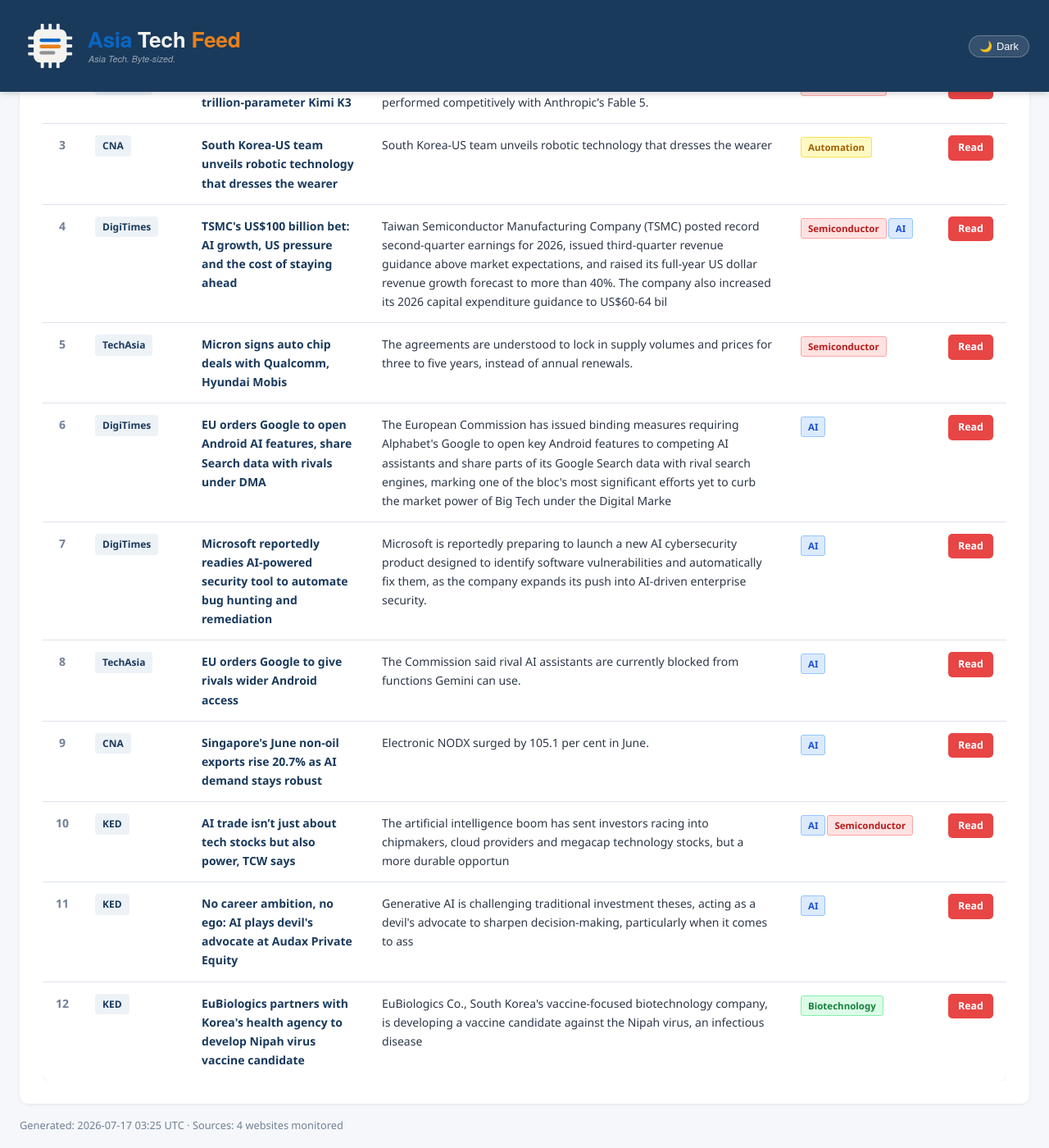
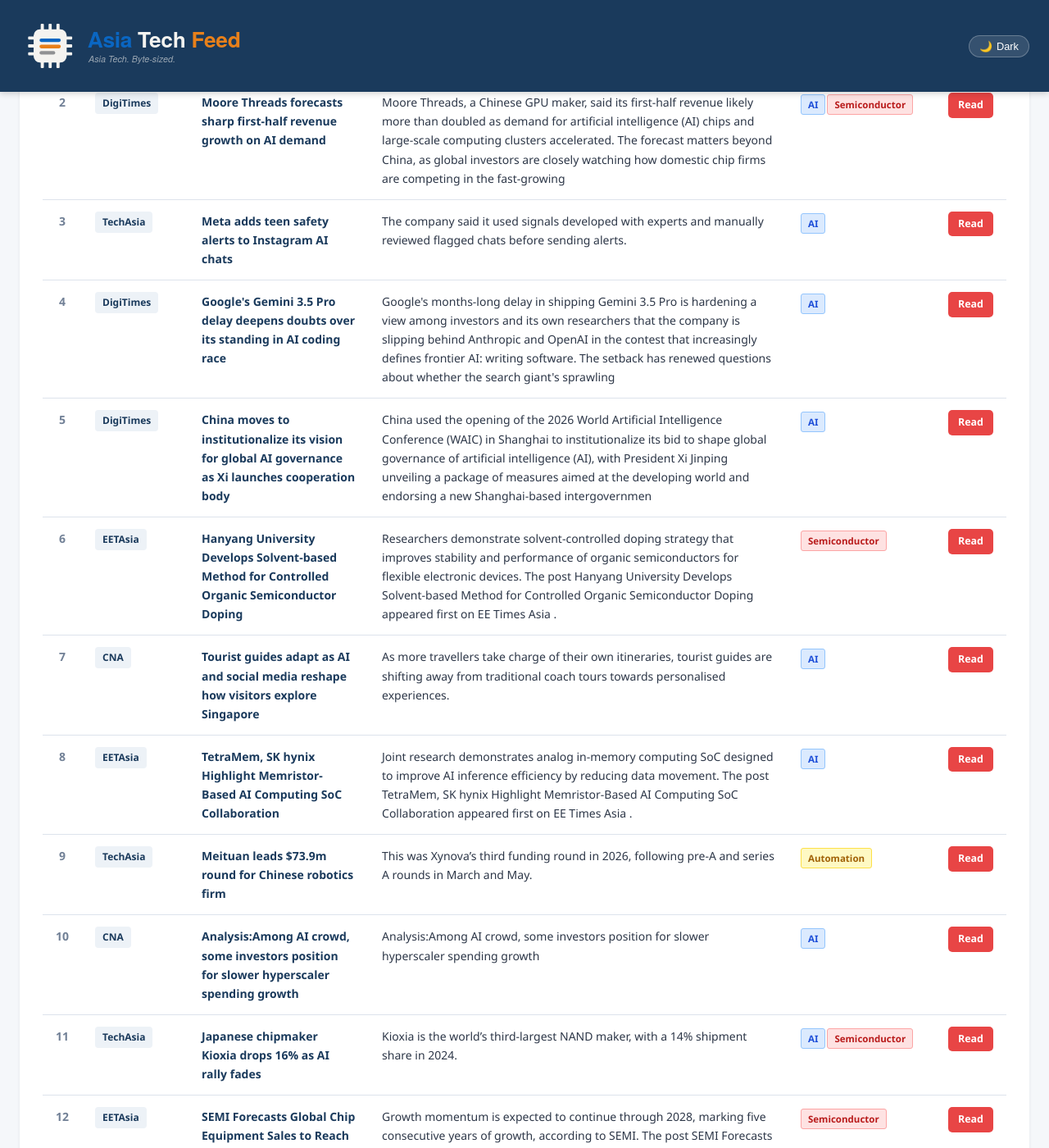
Before and after one commit to asiatechfeed/Asia-Tech-Feed, a Jekyll site: the page built from _posts/2026-07-17-asia-tech-news-digest.md, in a window 1280 px wide and 1400 px high, scrolled down 927 px. Shown: the whole window at 82% size. Built offline with Jekyll 4.4.1, drawn with Linux system fonts in a browser that asks for light colours; a script that is not in the unit is left out; some of the changed text lies outside the part shown.

Commit message:
📰 News digest 2026-07-17 (14 articles)

```diff
--- a/_posts/2026-07-17-asia-tech-news-digest.md
+++ b/_posts/2026-07-17-asia-tech-news-digest.md
@@ -1,16 +1,16 @@
 ---
 layout: post
 title: "Asia Tech News Digest - July 17, 2026"
-date: 2026-07-17 11:25:08 +0800
-articles_count: 12
-sources_count: 4
-sources: ["CNA", "DigiTimes", "KED", "TechAsia"]
+date: 2026-07-17 16:00:45 +0800
+articles_count: 14
+sources_count: 5
+sources: ["CNA", "DigiTimes", "EETAsia", "NikkeiAsia", "TechAsia"]
 csv_file: /assets/data/news-2026-07-17.tsv
-featured_title: "China's Xi says AI should not be dominated by one country"
-featured_url: "https://www.channelnewsasia.com/east-asia/china-ai-not-dominated-one-country-xi-6260096"
+featured_title: "China's Moonshot AI chases 'DeepSeek moment' with much-hyped model"
+featured_url: "https://www.channelnewsasia.com/east-asia/china-moonshot-ai-kimi-k3-6260536"
 featured_source: "CNA"
-featured_summary: "China's Xi says AI should not be dominated by one country"
-featured_image: "https://dam.mediacorp.sg/image/upload/s--oC-B5G-N--/c_crop,h_900,w_1600,x_0,y_83/c_fill,g_auto,h_676,w_1200/fl_relative,g_south_east,l_mediacorp:cna:watermark:2024-04:reuters_1,w_0.1/f_auto,q_auto/v1/mediacorp/cna/image/2026/07/17/2026-07-17t024315z_917124694_rc2efmaxol85_rtrmadp_3_china-ai.jpg?itok=8dvBWKDp"
+featured_summary: "Kimi K3 drew excitement from industry insiders, with some evoking a 2025 release from China's DeepSeek that shook assumptions of US dominance in AI."
+featured_image: "https://dam.mediacorp.sg/image/upload/s--wqrcboYx--/c_crop,h_449,w_799,x_1,y_2/c_fill,g_auto,h_676,w_1200/fl_relative,g_south_east,l_mediacorp:cna:watermark:2024-04:reuters_1,w_0.1/f_auto,q_auto/v1/one-cms/core/2026-07-17T020622Z_1_LYNXMPEM6G02H_RTROPTP_3_CHINA-TECH.JPG?itok=nh_6NRCw"
 ---
 
 <table class="news-table">
@@ -28,98 +28,114 @@ featured_image: "https://dam.mediacorp.sg/image/upload/s--oC-B5G-N--/c_crop,h_90
 <tr>
   <td class="col-num">1</td>
   <td class="col-source"><span class="source-badge">CNA</span></td>
-  <td class="col-title"><span class="article-title">China's Xi says AI should not be dominated by one country</span></td>
-  <td class="col-summary">China's Xi says AI should not be dominated by one country</td>
+  <td class="col-title"><span class="article-title">China's Moonshot AI chases 'DeepSeek moment' with much-hyped model</span></td>
+  <td class="col-summary">Kimi K3 drew excitement from industry insiders, with some evoking a 2025 release from China's DeepSeek that shook assumptions of US dominance in AI.</td>
   <td class="col-tags"><span class="tag ai">AI</span></td>
-  <td class="col-link"><a class="btn-link" href="https://www.channelnewsasia.com/east-asia/china-ai-not-dominated-one-country-xi-6260096" target="_blank" rel="noopener">Read</a></td>
+  <td class="col-link"><a class="btn-link" href="https://www.channelnewsasia.com/east-asia/china-moonshot-ai-kimi-k3-6260536" target="_blank" rel="noopener">Read</a></td>
 </tr>
 <tr>
   <td class="col-num">2</td>
-  <td class="col-source"><span class="source-badge">TechAsia</span></td>
-  <td class="col-title"><span class="article-title">Moonshot debuts 2.8 trillion-parameter Kimi K3</span></td>
-  <td class="col-summary">Moonshot said Kimi K3 supports a 1 million-token context window and performed competitively with Anthropic’s Fable 5.</td>
-  <td class="col-tags"><span class="tag semi">Semiconductor</span></td>
-  <td class="col-link"><a class="btn-link" href="https://www.techinasia.com/chinas-moonshot-ai-explores-hk-ipo-eyes-1b-funding" target="_blank" rel="noopener">Read</a></td>
+  <td class="col-source"><span class="source-badge">DigiTimes</span></td>
+  <td class="col-title"><span class="article-title">Moore Threads forecasts sharp first-half revenue growth on AI demand</span></td>
+  <td class="col-summary">Moore Threads, a Chinese GPU maker, said its first-half revenue likely more than doubled as demand for artificial intelligence (AI) chips and large-scale computing clusters accelerated. The forecast matters beyond China, as global investors are closely watching how domestic chip firms are competing in the fast-growing </td>
+  <td class="col-tags"><span class="tag ai">AI</span><span class="tag semi">Semiconductor</span></td>
+  <td class="col-link"><a class="btn-link" href="https://www.digitimes.com/news/a20260717PR203/moore-threads-gpu-revenue-demand-growth.html" target="_blank" rel="noopener">Read</a></td>
 </tr>
 <tr>
   <td class="col-num">3</td>
-  <td class="col-source"><span class="source-badge">CNA</span></td>
-  <td class="col-title"><span class="article-title">South Korea-US team unveils robotic technology that dresses the wearer</span></td>
-  <td class="col-summary">South Korea-US team unveils robotic technology that dresses the wearer</td>
-  <td class="col-tags"><span class="tag auto">Automation</span></td>
-  <td class="col-link"><a class="btn-link" href="https://www.channelnewsasia.com/business/south-korea-us-team-unveils-robotic-technology-dresses-wearer-6260091" target="_blank" rel="noopener">Read</a></td>
+  <td class="col-source"><span class="source-badge">TechAsia</span></td>
+  <td class="col-title"><span class="article-title">Meta adds teen safety alerts to Instagram AI chats</span></td>
+  <td class="col-summary">The company said it used signals developed with experts and manually reviewed flagged chats before sending alerts.</td>
+  <td class="col-tags"><span class="tag ai">AI</span></td>
+  <td class="col-link"><a class="btn-link" href="https://www.techinasia.com/meta-faces-1-4t-penalty-in-us-youth-safety-case" target="_blank" rel="noopener">Read</a></td>
 </tr>
 <tr>
   <td class="col-num">4</td>
   <td class="col-source"><span class="source-badge">DigiTimes</span></td>
-  <td class="col-title"><span class="article-title">TSMC's US$100 billion bet: AI growth, US pressure and the cost of staying ahead</span></td>
-  <td class="col-summary">Taiwan Semiconductor Manufacturing Company (TSMC) posted record second-quarter earnings for 2026, issued third-quarter revenue guidance above market expectations, and raised its full-year US dollar revenue growth forecast to more than 40%. The company also increased its 2026 capital expenditure guidance to US$60-64 bil</td>
-  <td class="col-tags"><span class="tag semi">Semiconductor</span><span class="tag ai">AI</span></td>
-  <td class="col-link"><a class="btn-link" href="https://www.digitimes.com/news/a20260717PD210/tsmc-manufacturing-ai-usa-cost-growth.html" target="_blank" rel="noopener">Read</a></td>
+  <td class="col-title"><span class="article-title">Google's Gemini 3.5 Pro delay deepens doubts over its standing in AI coding race</span></td>
+  <td class="col-summary">Google's months-long delay in shipping Gemini 3.5 Pro is hardening a view among investors and its own researchers that the company is slipping behind Anthropic and OpenAI in the contest that increasingly defines frontier AI: writing software. The setback has renewed questions about whether the search giant's sprawling </td>
+  <td class="col-tags"><span class="tag ai">AI</span></td>
+  <td class="col-link"><a class="btn-link" href="https://www.digitimes.com/news/a20260717VL211/google-gemini-ai-shipping-anthropic-openai.html" target="_blank" rel="noopener">Read</a></td>
 </tr>
 <tr>
   <td class="col-num">5</td>
-  <td class="col-source"><span class="source-badge">TechAsia</span></td>
-  <td class="col-title"><span class="article-title">Micron signs auto chip deals with Qualcomm, Hyundai Mobis</span></td>
-  <td class="col-summary">The agreements are understood to lock in supply volumes and prices for three to five years, instead of annual renewals.</td>
-  <td class="col-tags"><span class="tag semi">Semiconductor</span></td>
-  <td class="col-link"><a class="btn-link" href="https://www.techinasia.com/micron-to-invest-24b-in-sg-to-expand-chip-output" target="_blank" rel="noopener">Read</a></td>
+  <td class="col-source"><span class="source-badge">DigiTimes</span></td>
+  <td class="col-title"><span class="article-title">China moves to institutionalize its vision for global AI governance as Xi launches cooperation body</span></td>
+  <td class="col-summary">China used the opening of the 2026 World Artificial Intelligence Conference (WAIC) in Shanghai to institutionalize its bid to shape global governance of artificial intelligence (AI), with President Xi Jinping unveiling a package of measures aimed at the developing world and endorsing a new Shanghai-based intergovernmen</td>
+  <td class="col-tags"><span class="tag ai">AI</span></td>
+  <td class="col-link"><a class="btn-link" href="https://www.digitimes.com/news/a20260717VL212/china-ai-governance-shanghai-2026.html" target="_blank" rel="noopener">Read</a></td>
 </tr>
 <tr>
   <td class="col-num">6</td>
-  <td class="col-source"><span class="source-badge">DigiTimes</span></td>
-  <td class="col-title"><span class="article-title">EU orders Google to open Android AI features, share Search data with rivals under DMA</span></td>
-  <td class="col-summary">The European Commission has issued binding measures requiring Alphabet's Google to open key Android features to competing AI assistants and share parts of its Google Search data with rival search engines, marking one of the bloc's most significant efforts yet to curb the market power of Big Tech under the Digital Marke</td>
-  <td class="col-tags"><span class="tag ai">AI</span></td>
-  <td class="col-link"><a class="btn-link" href="https://www.digitimes.com/news/a20260717VL204/google-android-ai-data-european-commission.html" target="_blank" rel="noopener">Read</a></td>
+  <td class="col-source"><span class="source-badge">EETAsia</span></td>
+  <td class="col-title"><span class="article-title">Hanyang University Develops Solvent-based Method for Controlled Organic Semiconductor Doping</span></td>
+  <td class="col-summary">Researchers demonstrate solvent-controlled doping strategy that improves stability and performance of organic semiconductors for flexible electronic devices. The post Hanyang University Develops Solvent-based Method for Controlled Organic Semiconductor Doping appeared first on EE Times Asia .</td>
+  <td class="col-tags"><span class="tag semi">Semiconductor</span></td>
+  <td class="col-link"><a class="btn-link" href="https://www.eetasia.com/hanyang-university-develops-solvent-based-method-for-controlled-organic-semiconductor-doping/" target="_blank" rel="noopener">Read</a></td>
 </tr>
 <tr>
   <td class="col-num">7</td>
-  <td class="col-source"><span class="source-badge">DigiTimes</span></td>
-  <td class="col-title"><span class="article-title">Microsoft reportedly readies AI-powered security tool to automate bug hunting and remediation</span></td>
-  <td class="col-summary">Microsoft is reportedly preparing to launch a new AI cybersecurity product designed to identify software vulnerabilities and automatically fix them, as the company expands its push into AI-driven enterprise security.</td>
+  <td class="col-source"><span class="source-badge">CNA</span></td>
+  <td class="col-title"><span class="article-title">Tourist guides adapt as AI and social media reshape how visitors explore Singapore</span></td>
+  <td class="col-summary">As more travellers take charge of their own itineraries, tourist guides are shifting away from traditional coach tours towards personalised experiences.</td>
   <td class="col-tags"><span class="tag ai">AI</span></td>
-  <td class="col-link"><a class="btn-link" href="https://www.digitimes.com/news/a20260717VL206/microsoft-ai-cybersecurity-software-anthropic.html" target="_blank" rel="noopener">Read</a></td>
+  <td class="col-link"><a class="btn-link" href="https://www.channelnewsasia.com/singapore/tourist-guides-adapt-artificial-intelligence-social-media-6260336" target="_blank" rel="noopener">Read</a></td>
 </tr>
 <tr>
   <td class="col-num">8</td>
-  <td class="col-source"><span class="source-badge">TechAsia</span></td>
-  <td class="col-title"><span class="article-title">EU orders Google to give rivals wider Android access</span></td>
-  <td class="col-summary">The Commission said rival AI assistants are currently blocked from functions Gemini can use.</td>
+  <td class="col-source"><span class="source-badge">EETAsia</span></td>
+  <td class="col-title"><span class="article-title">TetraMem, SK hynix Highlight Memristor-Based AI Computing SoC Collaboration</span></td>
+  <td class="col-summary">Joint research demonstrates analog in-memory computing SoC designed to improve AI inference efficiency by reducing data movement. The post TetraMem, SK hynix Highlight Memristor-Based AI Computing SoC Collaboration appeared first on EE Times Asia .</td>
   <td class="col-tags"><span class="tag ai">AI</span></td>
-  <td class="col-link"><a class="btn-link" href="https://www.techinasia.com/google-loses-final-eu-appeal-over-4-6b-android-fine" target="_blank" rel="noopener">Read</a></td>
+  <td class="col-link"><a class="btn-link" href="https://www.eetasia.com/tetramem-sk-hynix-highlight-memristor-based-ai-computing-soc-collaboration/" target="_blank" rel="noopener">Read</a></td>
 </tr>
 <tr>
   <td class="col-num">9</td>
-  <td class="col-source"><span class="source-badge">CNA</span></td>
-  <td class="col-title"><span class="article-title">Singapore's June non-oil exports rise 20.7% as AI demand stays robust</span></td>
-  <td class="col-summary">Electronic NODX surged by 105.1 per cent in June.</td>
-  <td class="col-tags"><span class="tag ai">AI</span></td>
-  <td class="col-link"><a class="btn-link" href="https://www.channelnewsasia.com/singapore/nodx-june-exports-growth-ai-demand-6259826" target="_blank" rel="noopener">Read</a></td>
+  <td class="col-source"><span class="source-badge">TechAsia</span></td>
+  <td class="col-title"><span class="article-title">Meituan leads $73.9m round for Chinese robotics firm</span></td>
+  <td class="col-summary">This was Xynova’s third funding round in 2026, following pre-A and series A rounds in March and May.</td>
+  <td class="col-tags"><span class="tag auto">Automation</span></td>
+  <td class="col-link"><a class="btn-link" href="https://www.techinasia.com/endowus-ceo-gregory-van-optimistic-profitability" target="_blank" rel="noopener">Read</a></td>
 </tr>
 <tr>
   <td class="col-num">10</td>
-  <td class="col-source"><span class="source-badge">KED</span></td>
-  <td class="col-title"><span class="article-title">AI trade isn’t just about tech stocks but also power, TCW says</span></td>
-  <td class="col-summary">The artificial intelligence boom has sent investors racing into chipmakers, cloud providers and megacap technology stocks, but a more durable opportun</td>
-  <td class="col-tags"><span class="tag ai">AI</span><span class="tag semi">Semiconductor</span></td>
-  <td class="col-link"><a class="btn-link" href="https://www.kedglobal.com/asset-management/newsView/ked202606010002" target="_blank" rel="noopener">Read</a></td>
+  <td class="col-source"><span class="source-badge">CNA</span></td>
+  <td class="col-title"><span class="article-title">Analysis:Among AI crowd, some investors position for slower hyperscaler spending growth</span></td>
+  <td class="col-summary">Analysis:Among AI crowd, some investors position for slower hyperscaler spending growth</td>
+  <td class="col-tags"><span class="tag ai">AI</span></td>
+  <td class="col-link"><a class="btn-link" href="https://www.channelnewsasia.com/business/analysisamong-ai-crowd-some-investors-position-slower-hyperscaler-spending-growth-6260341" target="_blank" rel="noopener">Read</a></td>
 </tr>
 <tr>
   <td class="col-num">11</td>
-  <td class="col-source"><span class="source-badge">KED</span></td>
-  <td class="col-title"><span class="article-title">No career ambition, no ego: AI plays devil's advocate at Audax Private Equity</span></td>
-  <td class="col-summary">Generative AI is challenging traditional investment theses, acting as a devil's advocate to sharpen decision-making, particularly when it comes to ass</td>
-  <td class="col-tags"><span class="tag ai">AI</span></td>
-  <td class="col-link"><a class="btn-link" href="https://www.kedglobal.com/private-equity/newsView/ked202603120002" target="_blank" rel="noopener">Read</a></td>
+  <td class="col-source"><span class="source-badge">TechAsia</span></td>
+  <td class="col-title"><span class="article-title">Japanese chipmaker Kioxia drops 16% as AI rally fades</span></td>
+  <td class="col-summary">Kioxia is the world’s third-largest NAND maker, with a 14% shipment share in 2024.</td>
+  <td class="col-tags"><span class="tag ai">AI</span><span class="tag semi">Semiconductor</span></td>
+  <td class="col-link"><a class="btn-link" href="https://www.techinasia.com/japanese-chipmaker-kioxia-shares-fall-as-bain-backed-fund-sells-stake" target="_blank" rel="noopener">Read</a></td>
 </tr>
 <tr>
   <td class="col-num">12</td>
-  <td class="col-source"><span class="source-badge">KED</span></td>
-  <td class="col-title"><span class="article-title">EuBiologics partners with Korea's health agency to develop Nipah virus vaccine candidate</span></td>
-  <td class="col-summary">EuBiologics Co., South Korea's vaccine-focused biotechnology company, is developing a vaccine candidate against the Nipah virus, an infectious disease</td>
-  <td class="col-tags"><span class="tag bio">Biotechnology</span></td>
-  <td class="col-link"><a class="btn-link" href="https://www.kedglobal.com/bio-pharma/newsView/ked202603100001" target="_blank" rel="noopener">Read</a></td>
+  <td class="col-source"><span class="source-badge">EETAsia</span></td>
+  <td class="col-title"><span class="article-title">SEMI Forecasts Global Chip Equipment Sales to Reach Record $229B in 2028</span></td>
+  <td class="col-summary">Growth momentum is expected to continue through 2028, marking five consecutive years of growth, according to SEMI. The post SEMI Forecasts Global Chip Equipment Sales to Reach Record $229B in 2028 appeared first on EE Times Asia .</td>
+  <td class="col-tags"><span class="tag semi">Semiconductor</span></td>
+  <td class="col-link"><a class="btn-link" href="https://www.eetasia.com/semi-forecasts-global-chip-equipment-sales-to-reach-record-229b-in-2028/" target="_blank" rel="noopener">Read</a></td>
+</tr>
+<tr>
+  <td class="col-num">13</td>
+  <td class="col-source"><span class="source-badge">NikkeiAsia</span></td>
+  <td class="col-title"><span class="article-title">Japan's Olympus envisions robot-assisted future for endoscopy</span></td>
+  <td class="col-summary">Japan's Olympus envisions robot-assisted future for endoscopy</td>
+  <td class="col-tags"><span class="tag auto">Automation</span></td>
+  <td class="col-link"><a class="btn-link" href="https://asia.nikkei.com/business/health-care/japan-s-olympus-envisions-robot-assisted-future-for-endoscopy" target="_blank" rel="noopener">Read</a></td>
+</tr>
+<tr>
+  <td class="col-num">14</td>
+  <td class="col-source"><span class="source-badge">NikkeiAsia</span></td>
+  <td class="col-title"><span class="article-title">Kioxia dives 16% as AI stocks face deleveraging</span></td>
+  <td class="col-summary">Kioxia dives 16% as AI stocks face deleveraging</td>
+  <td class="col-tags"><span class="tag ai">AI</span></td>
+  <td class="col-link"><a class="btn-link" href="https://asia.nikkei.com/business/markets/kioxia-dives-16-as-ai-stocks-face-deleveraging" target="_blank" rel="noopener">Read</a></td>
 </tr>
 </tbody>
 </table>
```
Also changed, not shown: _data/seen_urls.json (+15 -1 lines), _digest_meta.json (+25 -24 lines), assets/data/news-2026-07-17.tsv (+14 -12 lines), assets/data/search-index.json.
